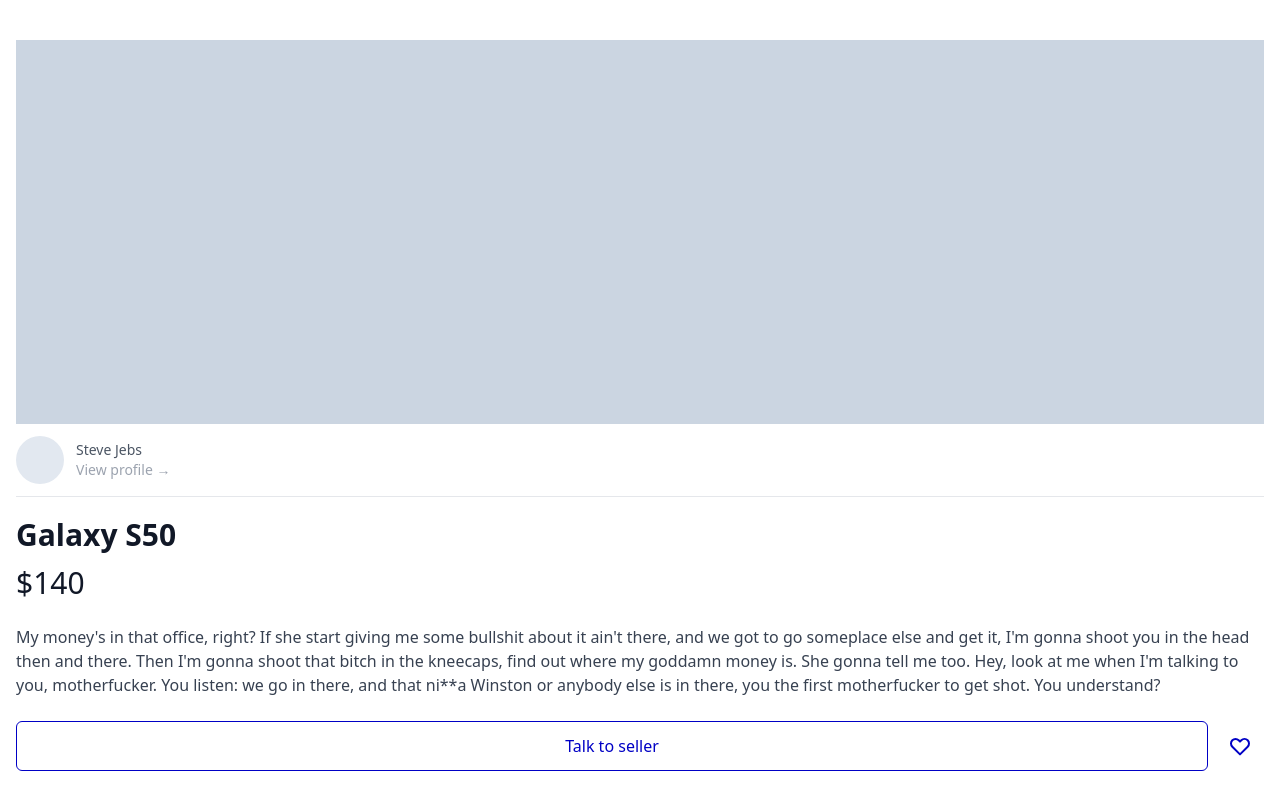
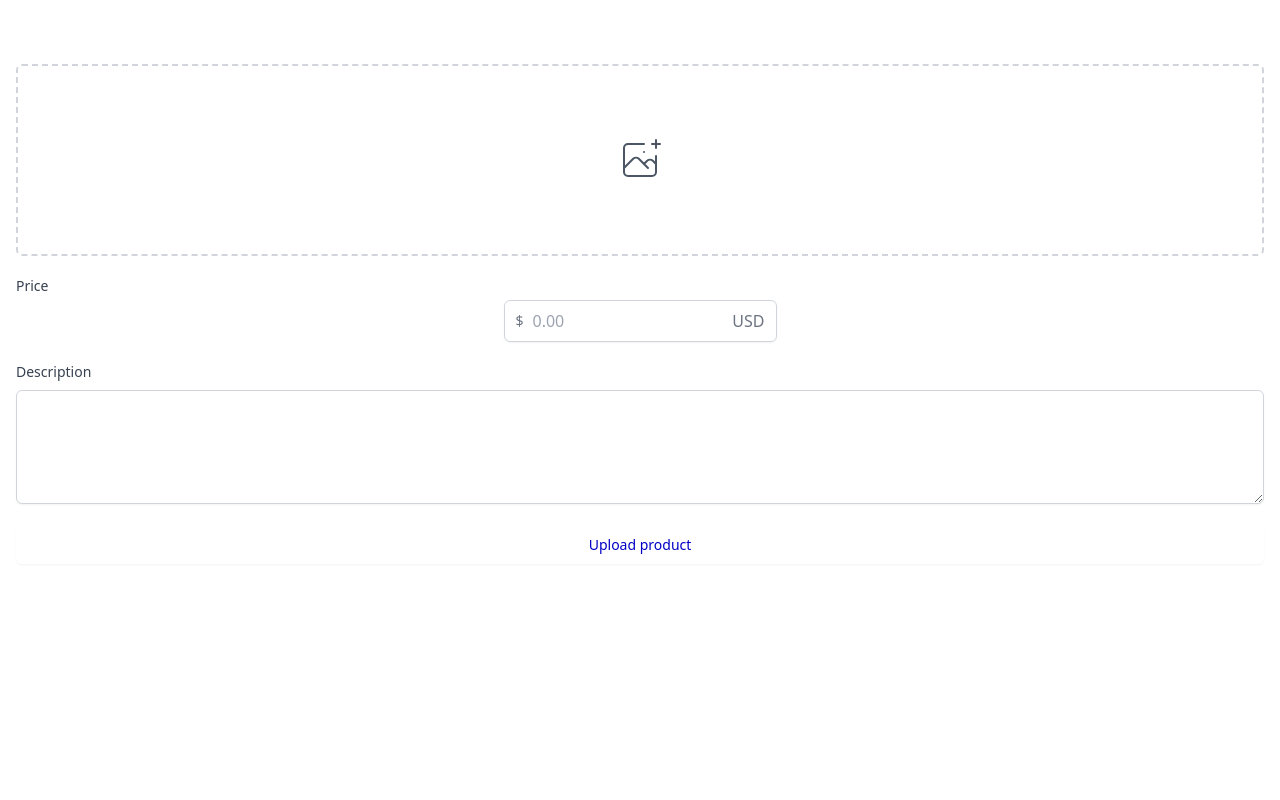
Before and after one commit to hyemin23/livestore, a Next.js app: page /items/upload in a window 1280 px wide. Shown: the top 800 px of the page. Built offline with nearby package versions, Linux system fonts and the light colour scheme.

Commit message:
user 게시판 upload page layout

```diff
--- a/pages/enter.tsx
+++ b/pages/enter.tsx
@@ -39,13 +39,14 @@
           </div>
         </div>
         <form className="flex flex-col mt-8">
-          <label className="text-sm font-medium text-gray-700">
+          <label htmlFor="input" className="text-sm font-medium text-gray-700">
             {method === "email" ? "Email address" : null}
             {method === "phone" ? "Phone number" : null}
           </label>
           <div className="mt-1">
             {method === "email" ? (
               <input
+                id="input"
                 type="email"
                 required
                 className="appearance-none w-full px-3 py-2 border border-gray-300 rounded-md placeholder-gray-400 focus:outline-none focus:ring-primary focus:border-primary"
@@ -57,6 +58,7 @@
                   +82
                 </span>
                 <input
+                  id="input"
                   type="number"
                   required
                   className="appearance-none w-full px-3 py-2 border rounded-l-none border-gray-300 rounded-md placeholder-gray-400 focus:outline-none focus:ring-primary focus:border-primary"
@@ -64,7 +66,7 @@
               </div>
             ) : null}
           </div>
-          <button className="mt-6  py-2 px-4 border-transparent border border-gray-300 text-gray-500 rounded-md shadow-sm text-sm font-medium focus:ring-2 focus:ring-offset-2 focus:outline-none">
+          <button className="mt-6  py-2 px-4 border-transparent border border-gray-300 text-primary rounded-md shadow-sm text-sm font-medium focus:ring-2 focus:ring-offset-2 focus:outline-none hover:bg-primary hover:text-white">
             {method === "email" ? "Get login link" : null}
             {method === "phone" ? "Get one-time password" : null}
           </button>
--- /dev/null
+++ b/pages/items/upload.tsx
@@ -0,0 +1,72 @@
+import type { NextPage } from "next";
+
+const Upload: NextPage = () => {
+  return (
+    <div className="px-4 py-16">
+      <div>
+        <div>
+          <label className="w-full cursor-pointer hover:border-primary text-gray-600 hover:text-primary flex items-center justify-center border-2 border-dashed border-gray-300 h-48 rounded-md">
+            <svg
+              className="h-12 w-12"
+              stroke="currentColor"
+              fill="none"
+              viewBox="0 0 48 48"
+              aria-hidden="true"
+            >
+              <path
+                d="M28 8H12a4 4 0 00-4 4v20m32-12v8m0 0v8a4 4 0 01-4 4H12a4 4 0 01-4-4v-4m32-4l-3.172-3.172a4 4 0 00-5.656 0L28 28M8 32l9.172-9.172a4 4 0 015.656 0L28 28m0 0l4 4m4-24h8m-4-4v8m-12 4h.02"
+                strokeWidth={2}
+                strokeLinecap="round"
+                strokeLinejoin="round"
+              />
+            </svg>
+
+            <input type="file" className="hidden" />
+          </label>
+        </div>
+      </div>
+      <div className="my-5">
+        <label
+          htmlFor="price"
+          className="mb-1 block text-sm font-medium text-gray-700"
+        >
+          Price
+        </label>
+        <div className="flex items-center justify-self-center rounded-md shadow-sm relative">
+          <div className="absolute left-0 pl-3 flex items-center justify-center">
+            <span className="text-gray-500 text-sm select-none">$</span>
+          </div>
+          <input
+            id="price"
+            type="text"
+            placeholder="0.00"
+            className="appearance-none w-full pl-7 px-3 py-2 border  border-gray-300 rounded-md placeholder-gray-400 focus:outline-none focus:ring-primary focus:border-primary"
+          />
+          <div className="absolute right-0 pr-3 flex items-center text-gray-900">
+            <span className="text-gray-500 select-none">USD</span>
+          </div>
+        </div>
+      </div>
+      <div>
+        <label
+          htmlFor="desc"
+          className="mb-1 block text-sm font-medium text-gray-700"
+        >
+          Description
+        </label>
+        <div>
+          <textarea
+            id="desc"
+            rows={4}
+            className="mt-1 shadow-sm w-full focus:ring-primary rounded-md border-gray-300 focus:border-primary"
+          />
+        </div>
+      </div>
+      <button className="mt-4 w-full py-2 px-4 border-transparent border border-gray-300 text-primary rounded-md shadow-sm text-sm font-medium focus:ring-2 focus:ring-offset-2 focus:outline-none hover:bg-primary hover:text-white">
+        Upload product
+      </button>
+    </div>
+  );
+};
+
+export default Upload;
```
